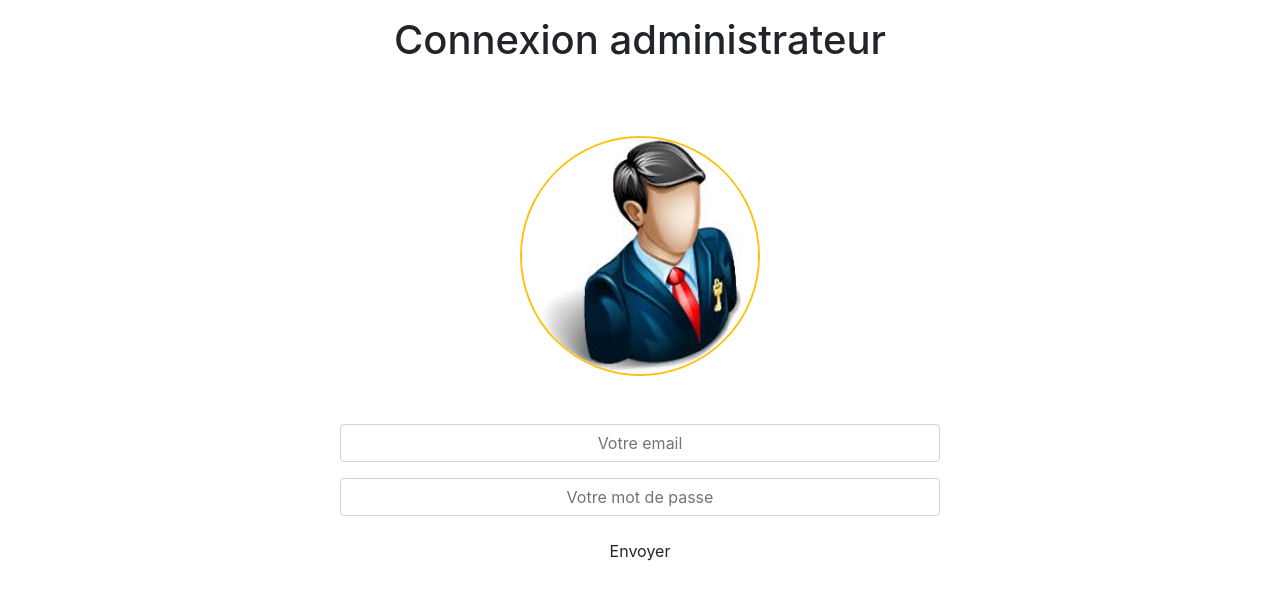
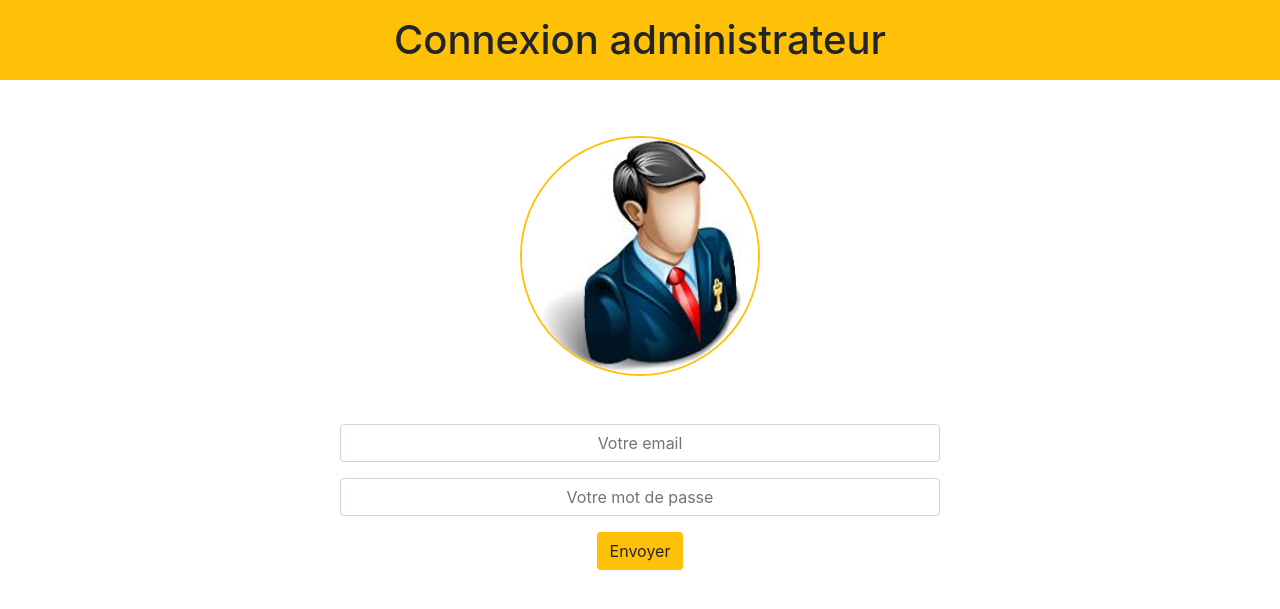
Before and after one commit to Kr4v3N/Forteroche_project, a PHP site: template src/View/Admin/logAdmin.html.twig in a window 1280 px wide. Shown: the top 609 px of the page. Run offline with PHP 8.4, Linux system fonts and the light colour scheme; the template is opened without the code that fills it, so the values that code supplies are empty; a stand-in replaces the project's code that opens the database connection; some libraries are stand-ins or nearby versions.

Commit message:
refactoring adminUser view

```diff
--- a/src/View/Admin/AdminUser/adminShow.html.twig
+++ b/src/View/Admin/AdminUser/adminShow.html.twig
@@ -3,7 +3,7 @@
 {% block content %}
 
     <div class="container">
-        <h1>Info utilisateur</h1>
+        <h1>Informations utilisateur</h1>
         <div class="card user">
             <div class="card-header bg-warning userFirstname">
                 {{ user.firstname }}
--- a/src/View/Admin/AdminUser/indexUsers.html.twig
+++ b/src/View/Admin/AdminUser/indexUsers.html.twig
@@ -2,7 +2,7 @@
 
 {% block content %}
 
-<div class="container">
+    <div class="container">
         <h1>Tous les utilisateurs</h1>
 
         <table class="table table-striped">
--- a/src/View/Admin/admin_dashboard.html.twig
+++ b/src/View/Admin/admin_dashboard.html.twig
@@ -4,9 +4,9 @@
 
     <div class="container">
         <h1>-Alpha Dashboard-</h1>
-        <div class="mx-auto text-center" style="max-width=600px">
-            <img src="/assets/images/work-in-progress-md.png"  style="width: 40%" alt="En cours">
-        </div>
+    <div class="mx-auto text-center" style="max-width=600px">
+        <img src="/assets/images/work-in-progress-md.png"  style="width: 40%" >
+    </div>
     </div>
 
 
--- a/src/View/Admin/admin_menu.html.twig
+++ b/src/View/Admin/admin_menu.html.twig
@@ -1,10 +1,11 @@
 
     <ul class="nav flex-column sidebar">
+
         <li class="nav-item">
             <a href="/admin/dashboard" class="nav-link {{ active == "home" ? "active" }}">Tableau de bord</a>
         </li>
         <li class="nav-item">
-        <a href="/admin/articles" class="nav-link {{ active == "articles" ? "active" }}">chapitres</a>
+            <a href="/admin/articles" class="nav-link {{ active == "articles" ? "active" }}">Chapitres</a>
         </li>
         <li class="nav-item">
             <a href="/admin/createArticle" class="nav-link {{ active == "add" ? "active" }}">Créer un chapitre</a>
@@ -12,4 +13,5 @@
         <li class="nav-item">
             <a href="" class="nav-link">Déconnexion</a>
         </li>
+
     </ul>
--- a/src/View/Admin/logAdmin.html.twig
+++ b/src/View/Admin/logAdmin.html.twig
@@ -11,17 +11,17 @@
 <body>
 
 <header class="">
-    <h1 class="bg-orange mx-auto text-center py-3">Connexion administrateur</h1>
+    <h1 class="bgAdminConnexion mx-auto text-center py-3">Connexion administrateur</h1>
 </header>
 
 <div class="text-center container">
     <div class="mx-auto" style="max-width:600px">
 
 
-        {% if errorLogin %}
+         {% if errorLogin %}
 
-            <div class="alert alert-danger" role="alert">
-                {{ errorLogin }}</div>
+             <div class="alert alert-danger" role="alert">
+                 {{ errorLogin }}</div>
 
         {% endif %}
 
@@ -30,15 +30,19 @@
         <form class="" method="POST" action="">
 
             <p>
-                <input class="form-control text-center" type="text" name="username" style="width:100%" placeholder="Votre email" required>
+
+                <input class="form-control text-center" type="email" name="email" style="width:100%" placeholder="Votre email" required>
+
             </p>
-
             <p>
                 <input class="form-control text-center" type="password" name="password" style="width:100%" placeholder="Votre mot de passe" required>
             </p>
+            <p>
 
-            <p>
-                <button class="btn btn-outline-Login bg-orange" type="submit" > Envoyer </button>
+                <button class="btn btn-outline-Login bg-warning" type="submit" > Envoyer </button>
+
+
+
             </p>
         </form>
     </div>
```
Also changed, not shown: src/View/Admin/admin_navbar.html.twig (+4 -3 lines). Lines whose indentation alone changed are shown as unchanged.
